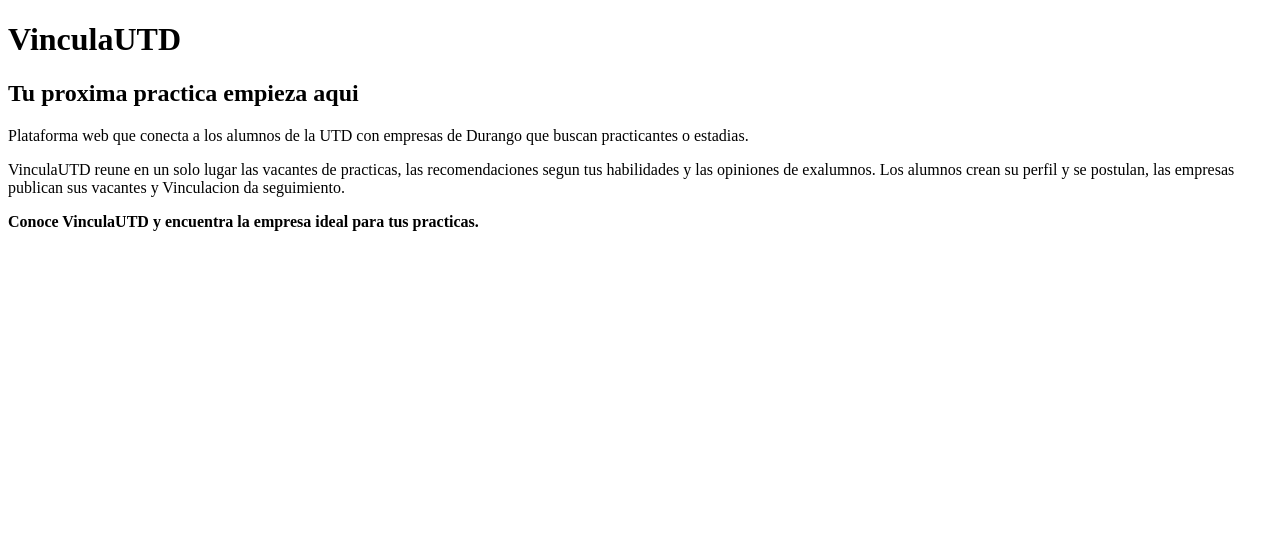
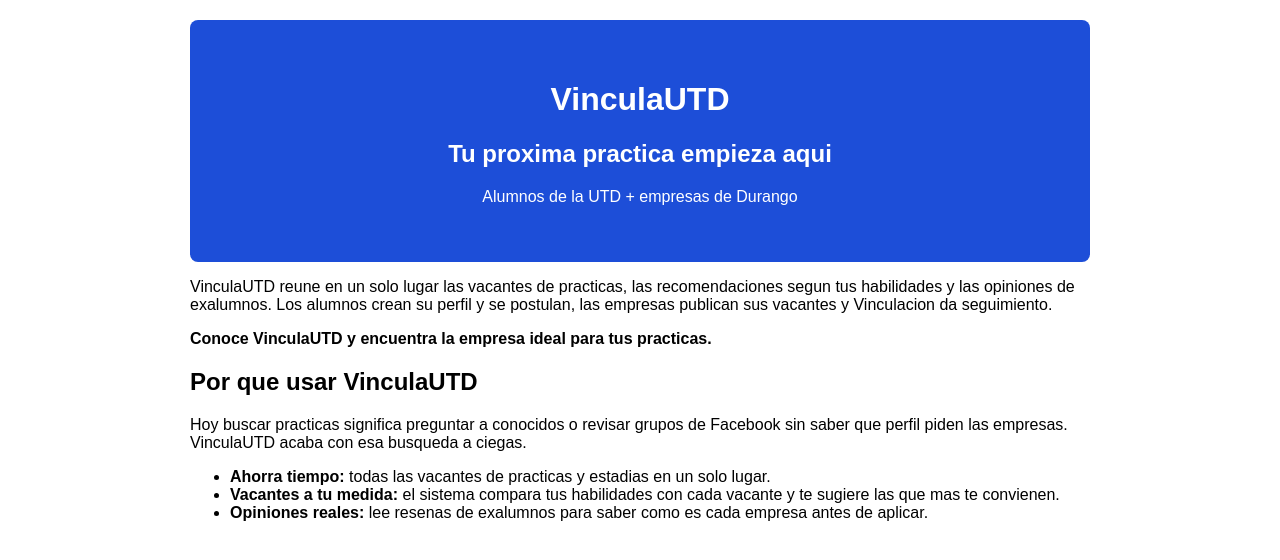
Before and after one commit to JorgeAReyesReyes/VinculaUTD, a plain HTML site: page src/index.html in a window 1280 px wide. Drawn offline with Linux system fonts and the light colour scheme.

Commit message:
Mejorar contenido promocional

```diff
--- a/src/index.html
+++ b/src/index.html
@@ -4,18 +4,34 @@
   <meta charset="UTF-8">
   <meta name="viewport" content="width=device-width, initial-scale=1.0">
   <title>VinculaUTD</title>
+  <style>
+    body { font-family: Arial, sans-serif; margin: 0; padding: 20px; max-width: 900px; margin: auto; }
+    .banner { background: #1d4ed8; color: #fff; padding: 40px 20px; text-align: center; border-radius: 8px; }
+  </style>
 </head>
 <body>
-  <h1>VinculaUTD</h1>
-  <h2>Tu proxima practica empieza aqui</h2>
-  <p>Plataforma web que conecta a los alumnos de la UTD con empresas de Durango que buscan practicantes o estadias.</p>
+  <div class="banner">
+    <h1>VinculaUTD</h1>
+    <h2>Tu proxima practica empieza aqui</h2>
+    <p>Alumnos de la UTD + empresas de Durango</p>
+  </div>
 
   <p>
     VinculaUTD reune en un solo lugar las vacantes de practicas, las recomendaciones
     segun tus habilidades y las opiniones de exalumnos. Los alumnos crean su perfil
     y se postulan, las empresas publican sus vacantes y Vinculacion da seguimiento.
   </p>
+  <p><strong>Conoce VinculaUTD y encuentra la empresa ideal para tus practicas.</strong></p>
 
-  <p><strong>Conoce VinculaUTD y encuentra la empresa ideal para tus practicas.</strong></p>
+  <h2>Por que usar VinculaUTD</h2>
+  <p>
+    Hoy buscar practicas significa preguntar a conocidos o revisar grupos de Facebook
+    sin saber que perfil piden las empresas. VinculaUTD acaba con esa busqueda a ciegas.
+  </p>
+  <ul>
+    <li><strong>Ahorra tiempo:</strong> todas las vacantes de practicas y estadias en un solo lugar.</li>
+    <li><strong>Vacantes a tu medida:</strong> el sistema compara tus habilidades con cada vacante y te sugiere las que mas te convienen.</li>
+    <li><strong>Opiniones reales:</strong> lee resenas de exalumnos para saber como es cada empresa antes de aplicar.</li>
+  </ul>
 </body>
 </html>
```
